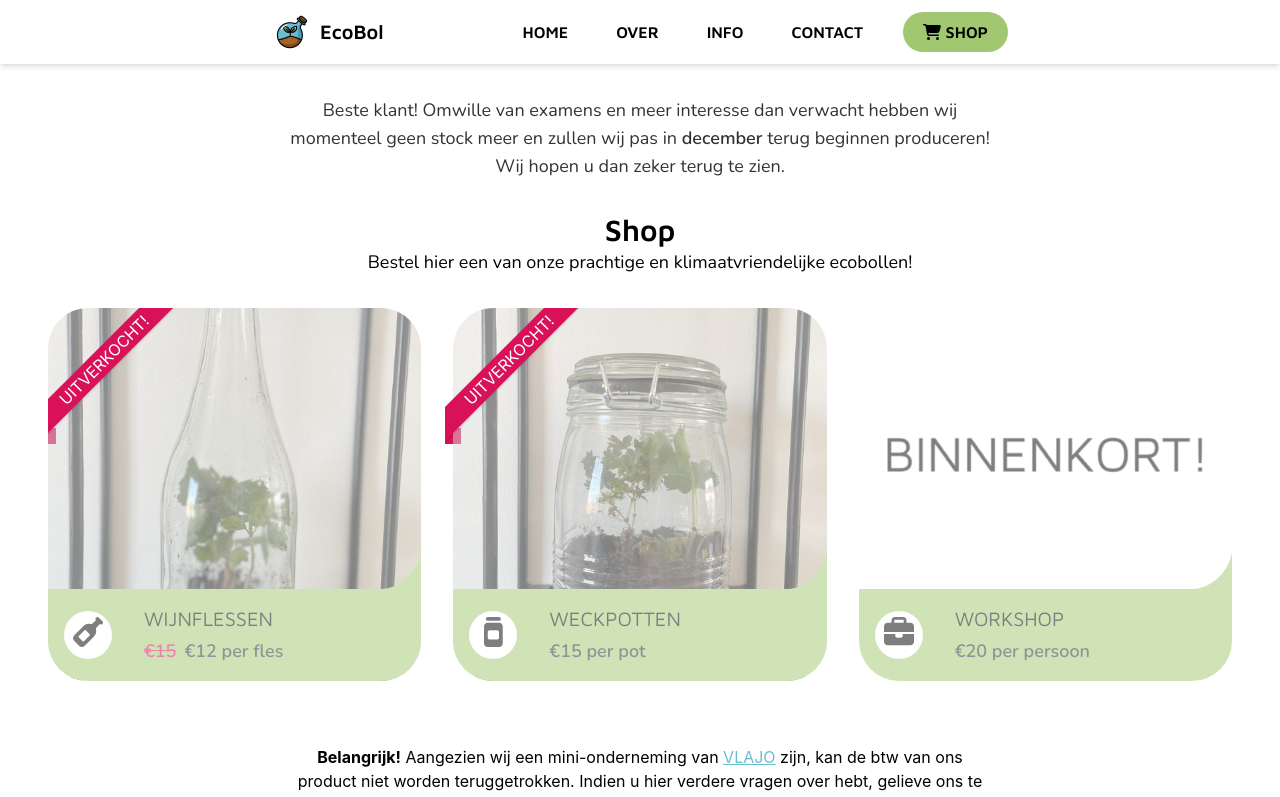
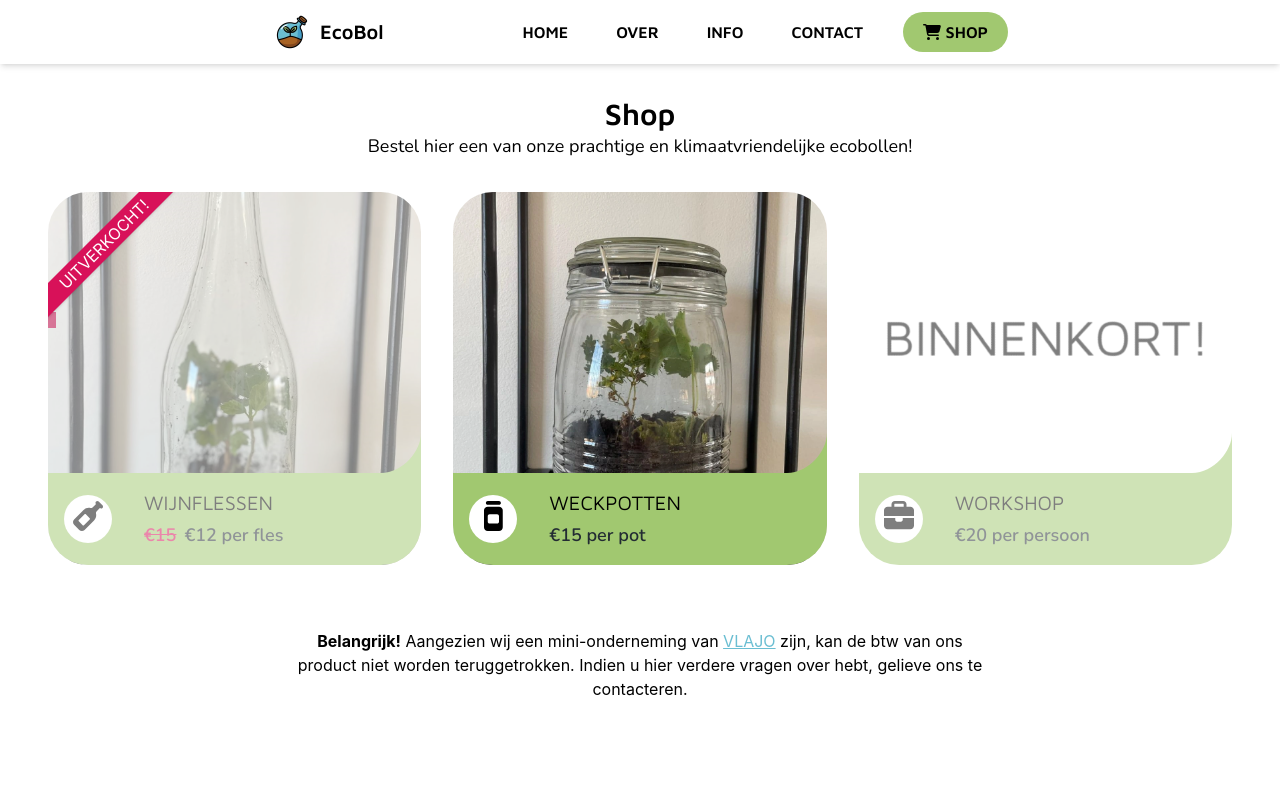
Before and after one commit to Vigintillionn/ecobol, a React (Create React App) app: page /shop in a window 1280 px wide. Shown: the top 797 px of the page. Built offline with nearby package versions, Linux system fonts and the light colour scheme.

Commit message:
Products available again

```diff
--- a/src/pages/Shop.tsx
+++ b/src/pages/Shop.tsx
@@ -9,13 +9,13 @@ export default function Shop() {
   // const [stockWeckpotten, setStockWeckpotten] = useState(0);
 
   // if (setStockWijnflessen && setStockWeckpotten) console.log(1); // TODO: Clean this up
-  let stockWijnflessen, stockWeckpotten = 0;
+  let stockWijnflessen, stockWeckpotten = 1;
 
   // TODO: Make better responsive
   return (
     <div className="min-h-full-nonav pb-8 mx-0 inline-block">
       <div className="w-full text-center m-0 p-0">
-        <p className="pt-8 font-nunito text-lg opacity-80 mx-4 md:mx-24 lg:mx-48 xl:mx-72 2xl:mx-96">Beste klant! Omwille van examens en meer interesse dan verwacht hebben wij momenteel geen stock meer en zullen wij pas in <span className="font-semibold">december</span> terug beginnen produceren! Wij hopen u dan zeker terug te zien.</p>
+        {/* <p className="pt-8 font-nunito text-lg opacity-80 mx-4 md:mx-24 lg:mx-48 xl:mx-72 2xl:mx-96">Beste klant! Omwille van examens en meer interesse dan verwacht hebben wij momenteel geen stock meer en zullen wij pas in <span className="font-semibold">december</span> terug beginnen produceren! Wij hopen u dan zeker terug te zien.</p> */}
         <h1 className="pt-8 text-3xl font-mavenpro font-semibold tex">Shop</h1>
         <p className="font-nunito text-lg">Bestel hier een van onze prachtige en klimaatvriendelijke ecobollen!</p>
       </div>
```
